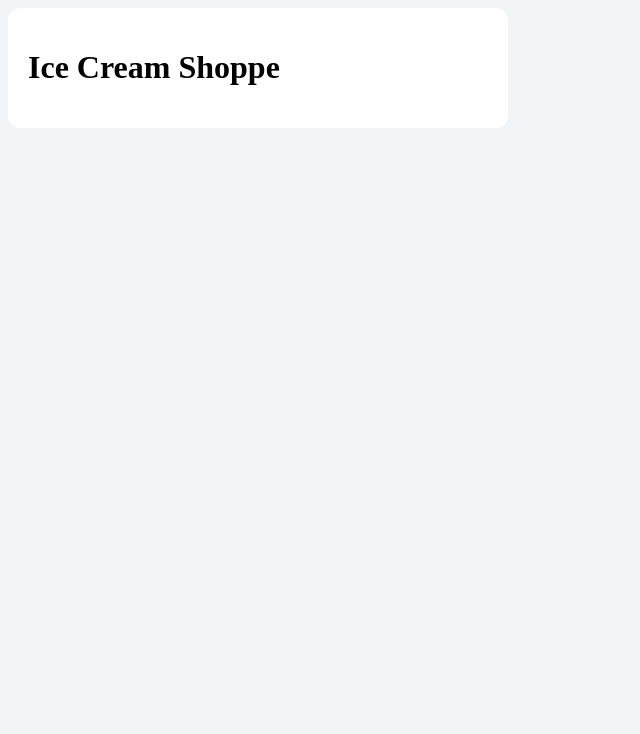
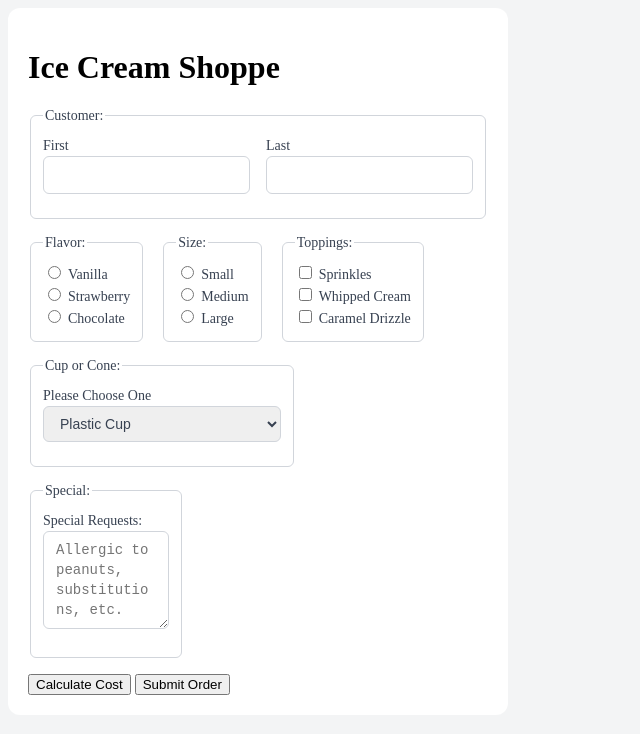
Before and after one commit to IVidz/inputTypes, a plain HTML site: page index.html in a window 1280 px wide. Shown: the whole page, without its empty margins (0-640 px from the left). Drawn offline with Linux system fonts and the light colour scheme.

Commit message:
done with notes

```diff
--- a/index.html
+++ b/index.html
@@ -1,5 +1,5 @@
 <!DOCTYPE html>
-<html lang="en">
+<html lang="en" xmlns="http://www.w3.org/1999/html">
 <head>
     <meta charset="UTF-8">
     <title>Title</title>
@@ -9,8 +9,87 @@
 <div class="container">
     <div class="content">
         <h1>Ice Cream Shoppe</h1>
+        <form>
+            <fieldset>
+                <legend>Customer:</legend>
+            <div class="row">
+                <div>
+                    <label for="firstname">First</label>
+                    <input id="firstname" name="last_name" type="text">
+                </div>
+                <div>
+                    <label for="lastname">Last</label>
+                    <input id="lastname" name="last_name" type="text">
+                </div>
+            </div>
+            </fieldset>
+            <div class="row">
+                <fieldset>
+                    <legend>Flavor:</legend>
+                <div>
+                    <input type="radio" id="vanilla" name="icecream">
+                    <label for="vanilla">Vanilla</label>
+                </div>
+                <div>
+                    <input type="radio" id="strawberry" name="icecream">
+                    <label for="strawberry">Strawberry</label>
+                </div>
+                <div>
+                    <input type="radio" id="chocolate" name="icecream">
+                    <label for="chocolate">Chocolate</label>
+                </div>
+                </fieldset>
+                <fieldset>
+                    <legend>Size:</legend>
+                <div>
+                    <input type="radio" id="small" name="size">
+                    <label for="small">Small</label>
+                </div>
+                <div>
+                    <input type="radio" id="medium" name="size">
+                    <label for="medium">Medium</label>
+                </div>
+                <div>
+                    <input type="radio" id="large" name="size">
+                    <label for="large">Large</label>
+                </div>
+                </fieldset>
+                <fieldset>
+                    <legend>Toppings:</legend>
+                <div>
+                    <input type="checkbox" id="sprinkles" name="sprinkles" value="sprinkles">
+                    <label for="sprinkles">Sprinkles</label>
+                </div>
+                <div>
+                    <input type="checkbox" id="whippedCream" name="whippedCream" value="whippedCream">
+                    <label for="whippedCream">Whipped Cream</label>
+                </div>
+                <div>
+                    <input type="checkbox" id="caramel" name="caramel" value="caramel">
+                    <label for="caramel">Caramel Drizzle</label>
+                </div>
+                </fieldset>
+            </div>
+            <fieldset>
+                <legend>Cup or Cone:</legend>
+                <label for="container">Please Choose One</label>
+                <select name="container" id="container">
+                    <option value="cup">Plastic Cup</option>
+                    <option value="sugar">Sugar Cone</option>
+                    <option value="waffle">Waffle Cone</option>
+                    <option value="dippedWaffle">Chocolate Dipped Waffle Cone</option>
+                </select>
+            </fieldset>
+            <fieldset>
+                <legend>Special:</legend>
+                <label for="SpecialRequests">Special Requests:</label>
+                <textarea id="SpecialRequests" name="SpecialRequests" rows="4" cols="10"
+                          placeholder="Allergic to peanuts, substitutions, etc."></textarea>
+            </fieldset>
+            <button type="button" onclick="alert('Free today for our Grand Opening')">Calculate Cost</button>
+            <button type="submit">Submit Order</button>
+        </form>
     </div>
 </div>
-
 </body>
 </html>
```
